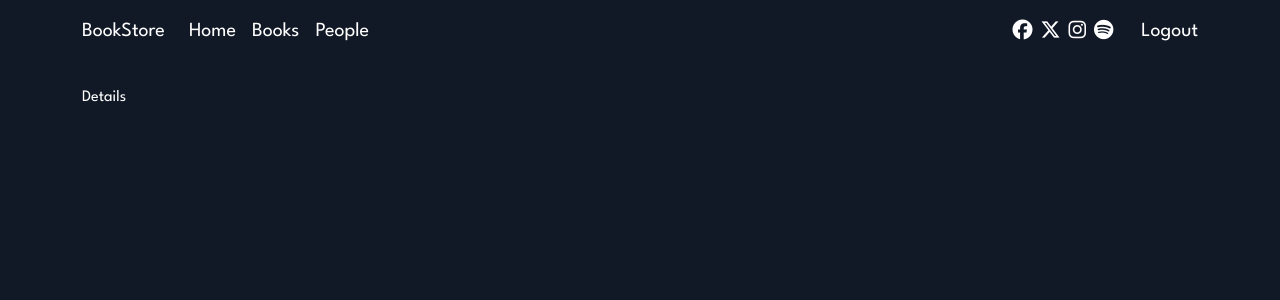
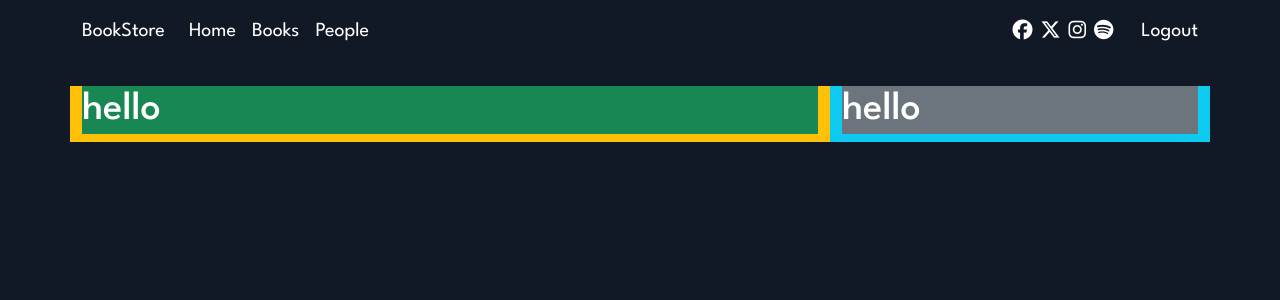
Before and after one commit to Ayman17/Books-Library-, a React (Create React App) app: page /details/1 in a window 1280 px wide. Shown: the top 300 px of the page. Built offline with nearby package versions, Linux system fonts and the light colour scheme; no server answers; sample sign-in values are in the browser's storage.

Commit message:
Add ErrorMessage component

```diff
--- a/src/Loading/index.jsx
+++ b/src/Loading/index.jsx
@@ -1,7 +1,6 @@
 import React from "react";
 
 export default function Loading() {
-  // TODO: work on loading that not appear in home page
   return (
     <div className=" vh-100 d-flex justify-content-center align-items-center">
       <div className="spinner-grow text-success" role="status">
--- a/src/components/Details/index.jsx
+++ b/src/components/Details/index.jsx
@@ -1,7 +1,33 @@
-import React from 'react'
+import axios from "axios";
+import React, { useEffect, useState } from "react";
 
 export default function Details() {
+  const [details, setDetails] = useState(null)
+  function getDetails() {
+    axios
+      .get("https://www.googleapis.com/books/v1/volumes/KVGd-NabpW0C")
+      .then(({data}) => {
+        setDetails(data)
+      })
+      .catch((err) => {
+        console.log(err);
+      });
+  }
+  useEffect(() => {
+    getDetails();
+  }, []);
   return (
-    <div>Details</div>
-  )
+    <div className="row bg-danger">
+      <div className="col-lg-8 bg-warning">
+        <div className=" bg-success">
+          <h1>hello</h1>
+        </div>
+      </div>
+      <div className="col-lg-4 bg-info">
+        <div className=" bg-secondary">
+          <h1>hello</h1>
+        </div>
+      </div>
+    </div>
+  );
 }
--- /dev/null
+++ b/src/components/ErrorMessage/index.jsx
@@ -0,0 +1,5 @@
+import React from "react";
+
+export default function ErrorMessage({errorMessage}) {
+  return <h3 className=" alert alert-danger text-center">{errorMessage}</h3>;
+}
--- a/src/components/Home/index.jsx
+++ b/src/components/Home/index.jsx
@@ -4,6 +4,7 @@ import "./style.css";
 import Loading from "../../Loading";
 import { getDomain } from "../../constant/domain";
 import BookCard from "../BookCard";
+import ErrorMessage from "../ErrorMessage";
 
 export default function Home() {
   const [books, setBooks] = useState([]);
@@ -32,7 +33,7 @@ export default function Home() {
       {loading === "loading" ? (
         <Loading />
       ) : loading === "error" ? (
-        <h3 className=" alert alert-danger text-center">{errorMessage}</h3>
+        <ErrorMessage errorMessage={errorMessage}/>
       ) : (
         <div className="row">
           <div className="col-md-4 d-flex flex-column justify-content-center">
--- a/src/components/NavBar/index.jsx
+++ b/src/components/NavBar/index.jsx
@@ -1,12 +1,6 @@
 import React from "react";
 import { Link } from "react-router-dom";
 import "./style.css";
-
-let navLinks = [
-  { name: "Home", path: "home", needLogIn: false },
-  { name: "Books", path: "books", needLogIn: false },
-  { name: "People", path: "people", needLogIn: false },
-];
 
 export default function NavBar({ userData, logout }) {
   return (
```
